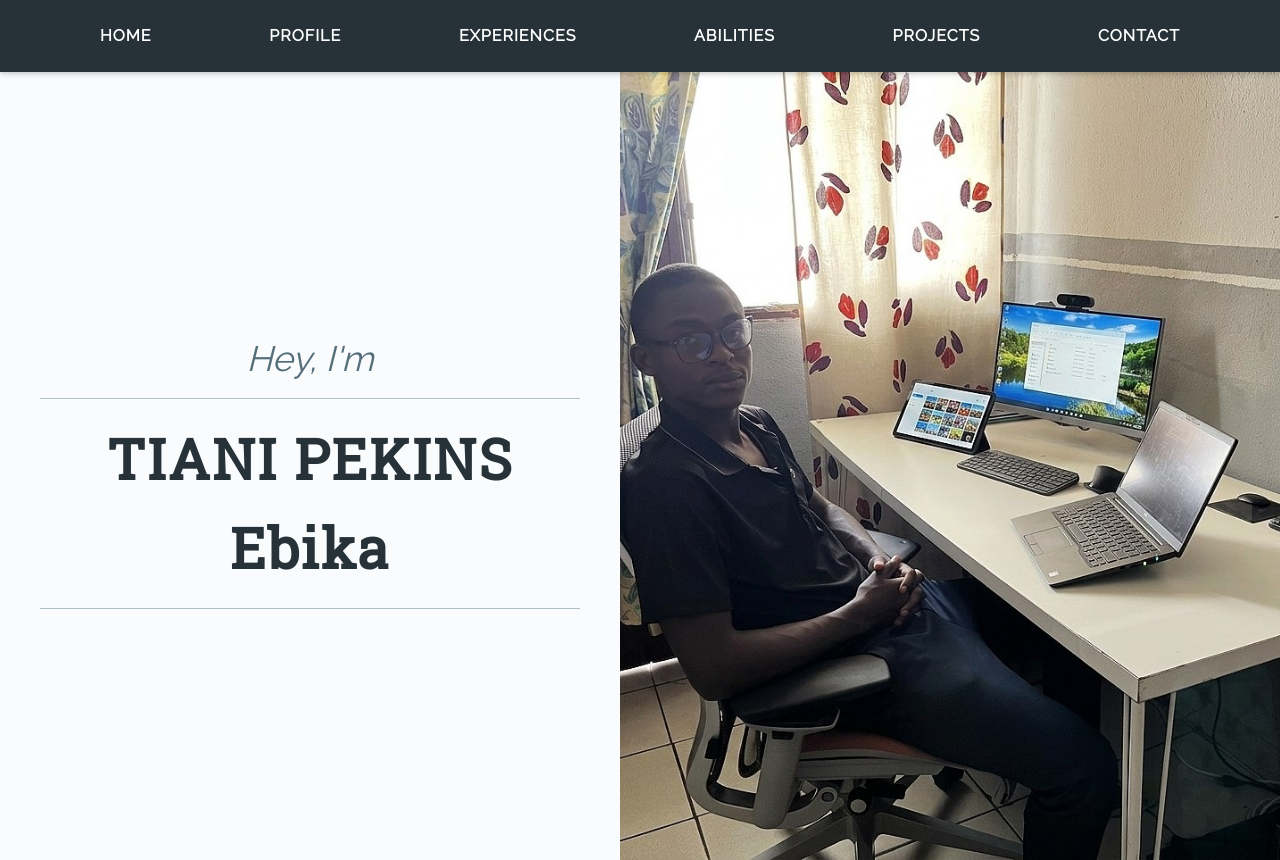
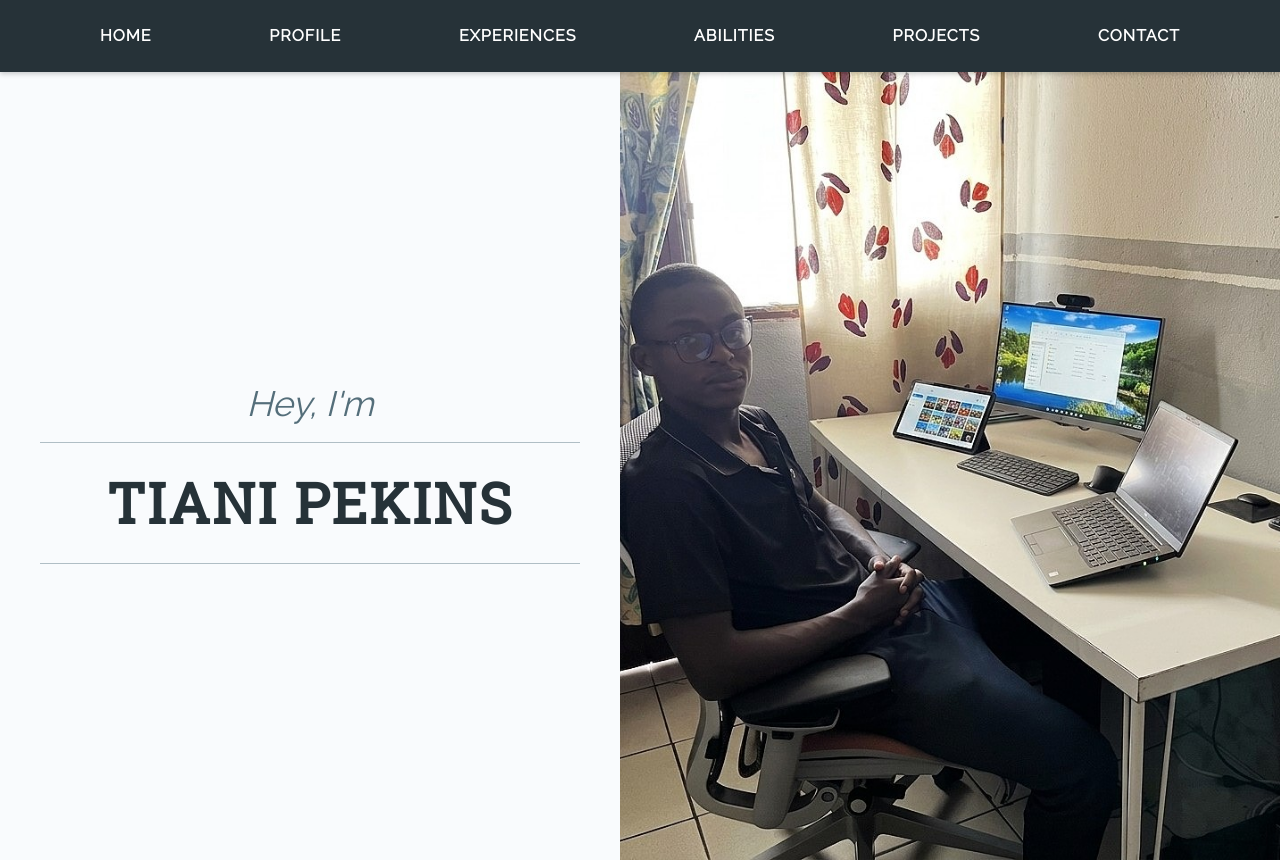
Before and after one commit to Tpekins/Tpekins.github.io, a plain HTML site: page index.html in a window 1280 px wide. Shown: the top 860 px of the page. Drawn offline with Linux system fonts and the light colour scheme.

Commit message:
Update name display in index.html

```diff
--- a/index.html
+++ b/index.html
@@ -166,7 +166,7 @@
                 <div class="left-content">
                     <h1><em>Hey, I'm</em></h1>
                     <hr>
-                    <h2><span>TIANI PEKINS Ebika</span></h2>
+                    <h2><span>TIANI PEKINS</span></h2>
                     <hr>
                 </div>
             </div>
```
